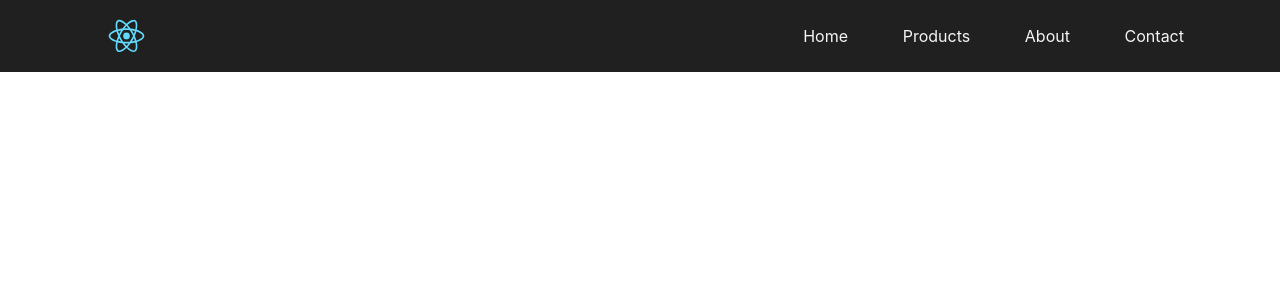
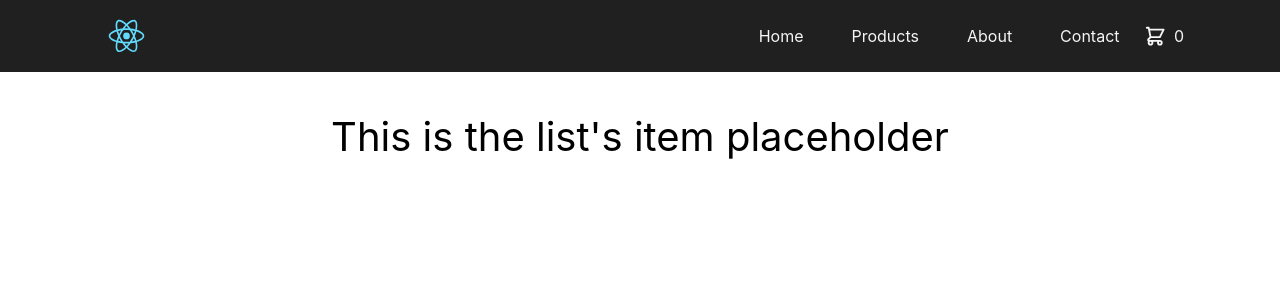
Before and after one commit to Igncanton/react-challenge, a React (Create React App) app: page / in a window 1280 px wide. Shown: the top 300 px of the page. Built offline with nearby package versions, Linux system fonts and the light colour scheme.

Commit message:
CartWidget and ItemListContainer added

```diff
--- a/src/App.css
+++ b/src/App.css
@@ -1,4 +1,5 @@
 .App {
   text-align: center;
-  width: 100%;
+  width: 100vw;
+  min-height: 100vh;
 }
--- a/src/App.js
+++ b/src/App.js
@@ -1,10 +1,12 @@
 import './App.css';
 import NavBar from './components/NavBar/NavBar.jsx';
+import ItemListContainer from './components/ItemListContainer/ItemListContainer'
 
 function App() {
   return (
     <div className="App">
       <NavBar />
+      <ItemListContainer greetings="This is the list's item placeholder" />
     </div>
   );
 }
--- /dev/null
+++ b/src/components/CartWidget/CartWidget.css
@@ -0,0 +1,15 @@
+.cartContainer {
+    height: 100%;
+    display: flex;
+    align-items: center;
+}
+
+.cartWidget {
+    height: 1.4em;
+    color: whitesmoke;
+}
+
+.cartCounter {
+    margin-left: 0.5em;
+    color: whiteSmoke;
+}
--- /dev/null
+++ b/src/components/CartWidget/CartWidget.jsx
@@ -0,0 +1,14 @@
+import './CartWidget.css'
+
+const CartWidget = () => {
+    return (
+        <div className="cartContainer">
+            <svg xmlns="http://www.w3.org/2000/svg" className="cartWidget h-6 w-6" fill="none" viewBox="0 0 24 24" stroke="currentColor" strokeWidth={2}>
+                <path strokeLinecap="round" strokeLinejoin="round" d="M3 3h2l.4 2M7 13h10l4-8H5.4M7 13L5.4 5M7 13l-2.293 2.293c-.63.63-.184 1.707.707 1.707H17m0 0a2 2 0 100 4 2 2 0 000-4zm-8 2a2 2 0 11-4 0 2 2 0 014 0z" />
+            </svg>
+            <p className="cartCounter">0</p>
+        </div>
+    );
+}
+
+export default CartWidget;
--- /dev/null
+++ b/src/components/ItemListContainer/ItemListContainer.css
@@ -0,0 +1,3 @@
+.itemListP {
+    font-size: 2.5em;
+}
--- /dev/null
+++ b/src/components/ItemListContainer/ItemListContainer.jsx
@@ -0,0 +1,9 @@
+import './ItemListContainer.css'
+
+const ItemListContainer = ({ greetings }) => {
+    return (
+        <p className='itemListP'>{greetings}</p>
+    );
+}
+
+export default ItemListContainer;
--- a/src/components/NavBar/NavBar.css
+++ b/src/components/NavBar/NavBar.css
@@ -16,14 +16,16 @@
 }
 
 .navBar ul {
-    width: 35%;
+    width: fit-content;
     list-style-type: none;
     display: flex;
     align-items: center;
     justify-content: space-between;
 }
 
-.navBar ul li {}
+.navBar ul li {
+    margin-inline: 1.5em;
+}
 
 .navBar ul li a {
     text-decoration: none;
--- a/src/components/NavBar/NavBar.jsx
+++ b/src/components/NavBar/NavBar.jsx
@@ -1,4 +1,5 @@
 import './NavBar.css'
+import CartWidget from '../CartWidget/CartWidget'
 import logoNav from '../../logo.svg'
 
 const NavBar = () => {
@@ -12,7 +13,9 @@ const NavBar = () => {
                 <li><a href={"#"}>Products</a></li>
                 <li><a href={"#"}>About</a></li>
                 <li><a href={"#"}>Contact</a></li>
+                <CartWidget />
             </ul>
+
         </nav>);
 }
 
```
